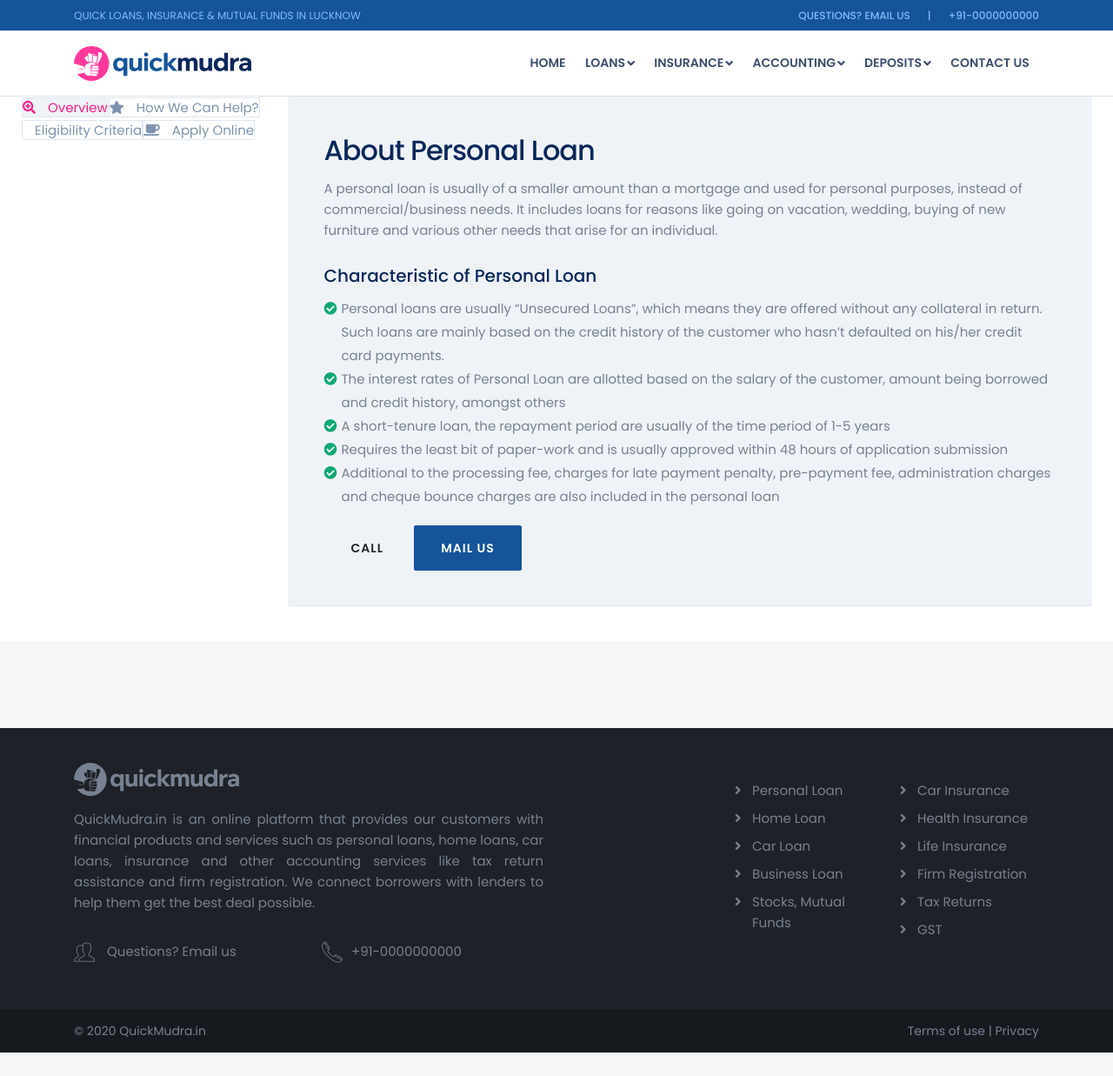
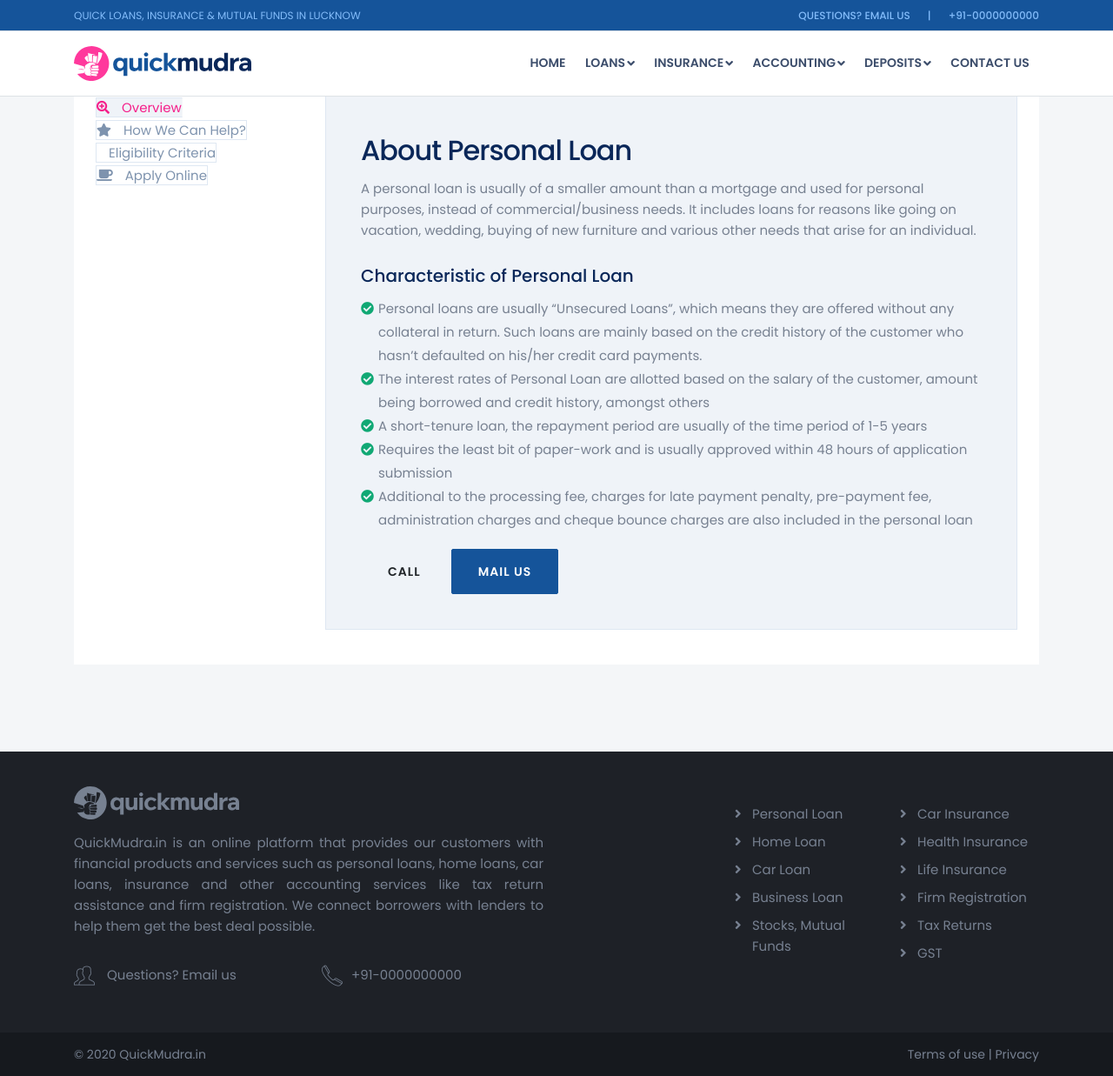
Before and after one commit to jaswinder-singh/creditme, a Jekyll site: the page built from pages/personal1.html, in a window 1280 px wide and 1237 px high. Shown: the whole window at 87% size. Built offline with Jekyll 4.4.1, drawn with Linux system fonts in a browser that asks for light colours; nearby versions of some CDN libraries.

Commit message:
Update personal1.html

```diff
--- a/pages/personal1.html
+++ b/pages/personal1.html
@@ -5,7 +5,10 @@ header: default
 keywords: Home Loan, Personal Loan, Business Loan, Loan Against Property, Used Car Loans, Gold Loan, Education Loan, Insurance, Tax Services, GST, Home Loan, Quick Mudra
 permalink: /personal-loan
 ---
-<div class="row">
+<div class=" ">
+        <!-- content start -->
+        <div class="container">
+            <div class="row">
                 <div class="col-md-12">
                     <div class="wrapper-content bg-white pinside40">
                         <div class="product-tabs">
@@ -244,3 +247,5 @@ Compare Loan offers &amp; deals but handover document to any one of the bank of
                         </div>
                     </div>
                 </div>
+            </div>
+        </div>
```
